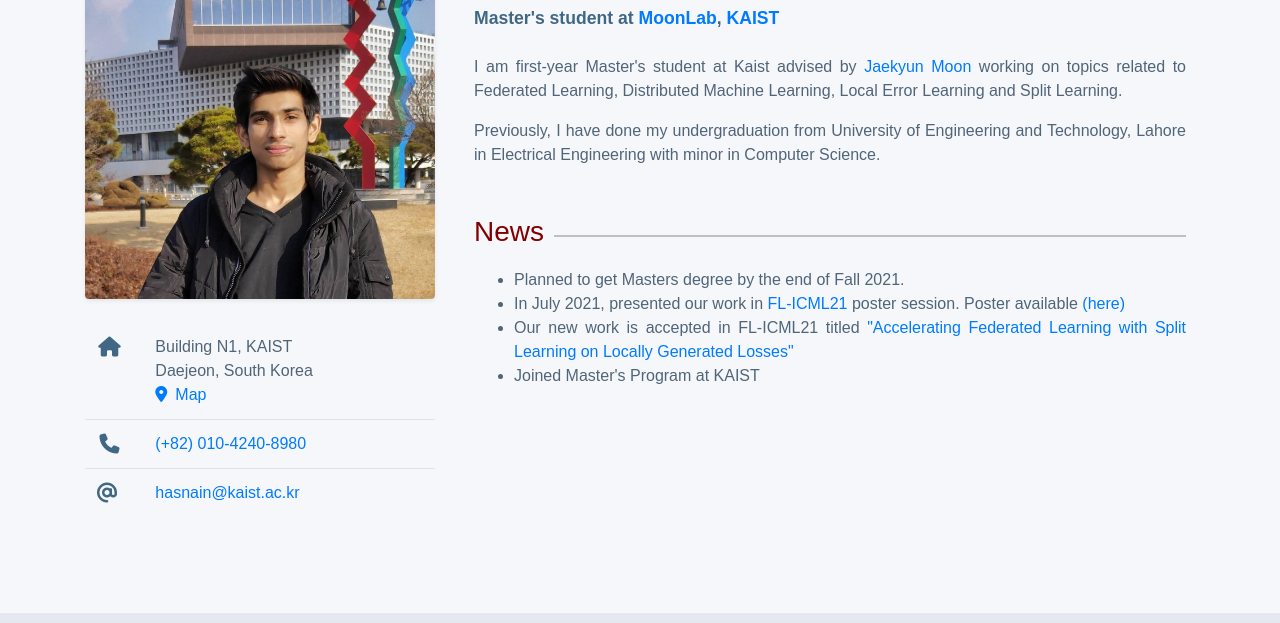
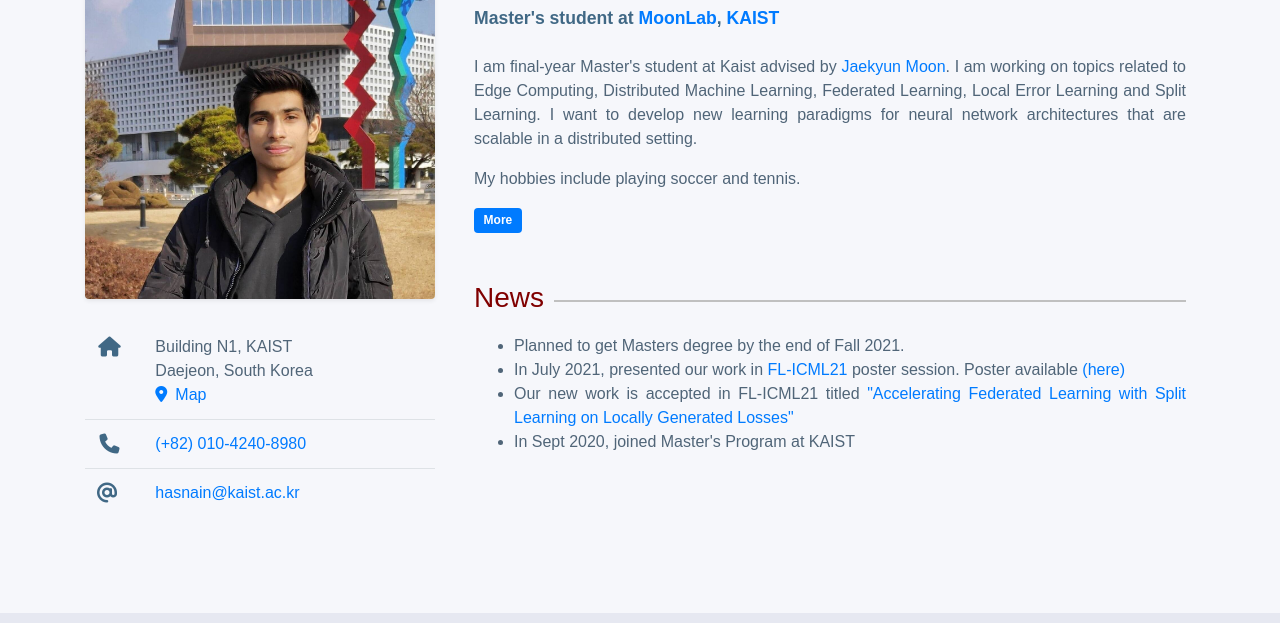
Before and after one commit to hasnainirshad/hasnainirshad.github.io, a plain HTML site: page index.html in a window 1280 px wide. Shown: the part 225-848 px from the top of the page. Drawn offline with nearby package versions, Linux system fonts and the light colour scheme.

Commit message:
Update index.html

```diff
--- a/index.html
+++ b/index.html
@@ -91,20 +91,17 @@
                                     <a href="https://www.kaist.ac.kr/">KAIST</a></p>
         <!-- <p class="position-title mt-0 mb-4">Optional Second Title, School or Organization</p> -->
 
-        <p>I am first-year Master's student at Kaist advised by <a href="http://comstolab.kaist.ac.kr/people.html">Jaekyun Moon</a> working on topics related to Federated Learning, Distributed Machine Learning, Local Error Learning and Split Learning.
+        <p>I am final-year Master's student at Kaist advised by <a href="http://comstolab.kaist.ac.kr/people.html">Jaekyun Moon</a>. I am working on topics related to Edge Computing, Distributed Machine Learning, Federated Learning, Local Error Learning and Split Learning. I want to develop new learning paradigms for neural network architectures that are scalable in a distributed setting.
         </p>
-
-        <p>Previously, I have done my undergraduation from University of Engineering and Technology, Lahore in Electrical Engineering with minor in Computer Science.</p>
+          <p>My hobbies include playing soccer and tennis.</p>
 
 
         <!-- ------------------------------------------------------------------------>
         <!-- Delete this section below if you don't want a read more section -------->
-        <!--
-          <div id="read-more">
 
-          <p>Ancillary info here.</p>
+        <div id="read-more">
 
-          <p>I am interested in playing sports etc. </p>
+        <p>Previously, I have done my undergraduation from University of Engineering and Technology, Lahore in Electrical Engineering with minor in Computer Science. During my bachelors, I served Institution of Engineering and Technology, IET UET Lahore as the Vice President and conducted several workshops on robotics and coding. As my final year project, I worked on "Traffic Accident Detection using Deep Learning" which got me interested into AI. I loved to code and play with robots in my free time.</p>
 
 
         </div>
@@ -119,7 +116,8 @@
             <li>Planned to get Masters degree by the end of Fall 2021.</li>
             <li>In July 2021, presented our work in <a class="urls" href="http://federated-learning.org/fl-icml-2021/"> FL-ICML21</a> poster session. Poster available <a class="urls" href="img/poster/aflsllgs.png">(here)</a></li>
             <li>Our new work is accepted in FL-ICML21 titled <a class="urls" href="https://fl-icml.github.io/2021/papers/FL-ICML21_paper_6.pdf">"Accelerating Federated Learning with Split Learning on Locally Generated Losses"</a></li>
-            <li>Joined Master's Program at KAIST</li>
+            <li>In Sept 2020, joined Master's Program at KAIST</li>
+
 
           <!-- <li>Lastname, X. (1999). Article title. <em>Journal Title, 33</em>(5), 100-110. doi:10.1099/1525.1999.12</li> -->
         </ul>
```
